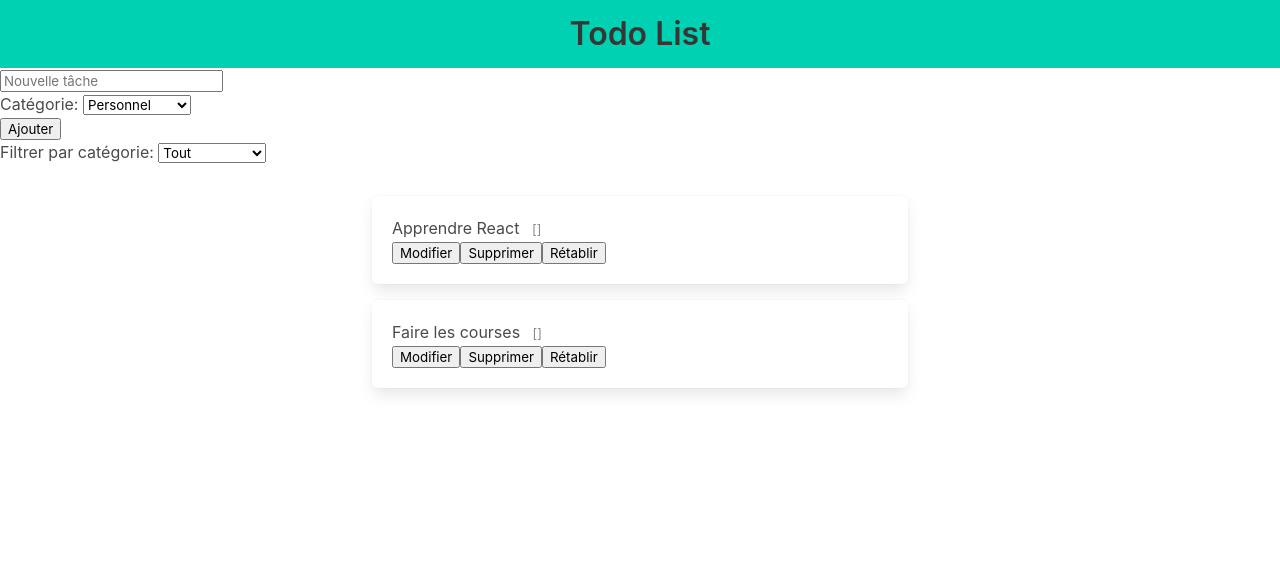
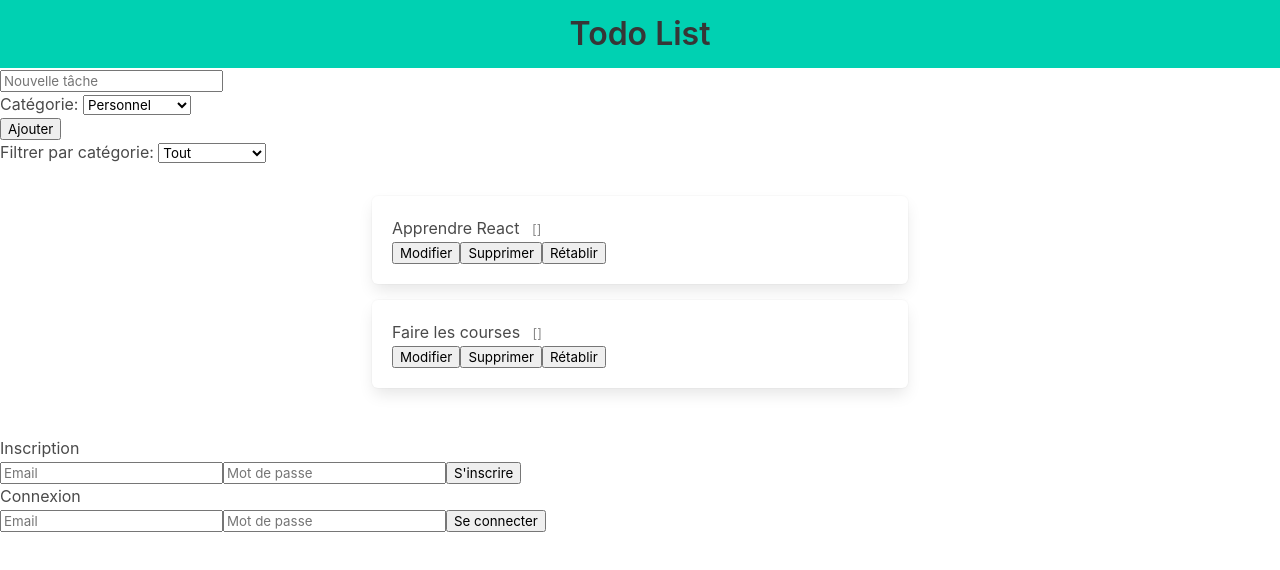
Before and after one commit to JeremyMallet/Todolist-app, a React (Create React App) app: page / in a window 1280 px wide. Shown: the top 570 px of the page. Built offline with nearby package versions, Linux system fonts and the light colour scheme; no server answers.

Commit message:
Gestion authentification/inscription

```diff
--- a/package.json
+++ b/package.json
@@ -3,10 +3,12 @@
   "version": "0.1.0",
   "private": true,
   "dependencies": {
+    "@firebase/auth": "^1.3.0",
     "@testing-library/jest-dom": "^5.17.0",
     "@testing-library/react": "^13.4.0",
     "@testing-library/user-event": "^13.5.0",
     "bulma": "^0.9.4",
+    "firebase": "^10.3.0",
     "react": "^18.2.0",
     "react-dom": "^18.2.0",
     "react-scripts": "5.0.1",
--- a/src/App.js
+++ b/src/App.js
@@ -1,7 +1,10 @@
 import './index.css';
 import Header from './components/Header/Header';
 import TaskContainer from './components/TaskContainer/TaskContainer';
-import React, { useState } from 'react';
+import React, { useEffect, useState } from 'react';
+import SignUp from './components/SignUp';
+import Login from './components/Login';
+import { checkAuthState } from './components/firebaseConfig';
 
 function App() {
     // On tente de récupérer les tâches sauvegardées dans le local storage
@@ -14,10 +17,27 @@ function App() {
         { id: 2, title: 'Faire les courses' },
     ]);
 
+    const [user, setUser] = useState(null);
+
+    useEffect(() => {
+        const unsubscribe = checkAuthState((currentUser) => {
+            if (currentUser) {
+                setUser(currentUser);
+            } else {
+                setUser(null);
+            }
+        });
+
+        return () => unsubscribe(); // Nettoyage de l'effet
+    }, []);
+
     return (
         <div className="App">
             <Header />
             <TaskContainer tasks={tasks} setTasks={setTasks} />
+            {!user && <SignUp />}
+            {!user && <Login />}
+            {user && <p>Bonjour {user.email}</p>}
         </div>
     );
 }
--- /dev/null
+++ b/src/components/Login.js
@@ -0,0 +1,43 @@
+import React, { useState } from 'react';
+import { auth } from './firebaseConfig';
+import { signInWithEmailAndPassword } from '@firebase/auth';
+
+function Login() {
+    const [email, setEmail] = useState('');
+    const [password, setPassword] = useState('');
+    const [error, setError] = useState(null); // Gestion des erreurs
+
+    const handleSubmit = async (e) => {
+        e.preventDefault();
+
+        try {
+            await signInWithEmailAndPassword(auth, email, password);
+        } catch (error) {
+            setError(error.message);
+        }
+    };
+
+    return (
+        <div>
+            <h2>Connexion</h2>
+            <form onSubmit={handleSubmit}>
+                <input
+                    type="email"
+                    placeholder="Email"
+                    value={email}
+                    onChange={(e) => setEmail(e.target.value)}
+                />
+                <input
+                    type="password"
+                    placeholder="Mot de passe"
+                    value={password}
+                    onChange={(e) => setPassword(e.target.value)}
+                />
+                <button type="submit">Se connecter</button>
+            </form>
+            {error && <p>{error}</p>}
+        </div>
+    );
+}
+
+export default Login;
--- /dev/null
+++ b/src/components/SignUp.js
@@ -0,0 +1,43 @@
+import React, { useState } from 'react';
+import { auth } from './firebaseConfig';
+import { createUserWithEmailAndPassword } from '@firebase/auth';
+
+function SignUp() {
+    const [email, setEmail] = useState('');
+    const [password, setPassword] = useState('');
+    const [error, setError] = useState(null); // Gestion des erreurs
+
+    const handleSubmit = async (e) => {
+        e.preventDefault();
+
+        try {
+            await createUserWithEmailAndPassword(auth, email, password);
+        } catch (error) {
+            setError(error.message);
+        }
+    };
+
+    return (
+        <div>
+            <h2>Inscription</h2>
+            <form onSubmit={handleSubmit}>
+                <input
+                    type="email"
+                    placeholder="Email"
+                    value={email}
+                    onChange={(e) => setEmail(e.target.value)}
+                />
+                <input
+                    type="password"
+                    placeholder="Mot de passe"
+                    value={password}
+                    onChange={(e) => setPassword(e.target.value)}
+                />
+                <button type="submit">S'inscrire</button>
+            </form>
+            {error && <p>{error}</p>}
+        </div>
+    );
+}
+
+export default SignUp;
--- /dev/null
+++ b/src/components/firebaseConfig.js
@@ -0,0 +1,21 @@
+import { initializeApp } from "firebase/app";
+import { getAuth } from "firebase/auth";
+import { onAuthStateChanged } from "firebase/auth";
+
+const firebaseConfig = {
+  apiKey: "AIzaSyAUtLUX2LnrwdaxF3j8-KZ413tvOQUWzoA",
+  authDomain: "to-do-list-app-3700d.firebaseapp.com",
+  projectId: "to-do-list-app-3700d",
+  storageBucket: "to-do-list-app-3700d.appspot.com",
+  messagingSenderId: "488849761612",
+  appId: "1:488849761612:web:bcb7584910f435c2df9be9",
+};
+
+// Initialize Firebase
+const app = initializeApp(firebaseConfig);
+const auth = getAuth(app);
+
+export const checkAuthState = (callback) => {
+  return onAuthStateChanged(auth, callback);
+};
+export { auth };
```
Also changed, not shown: 1 other file (tests, documents, lock files or other folders).
